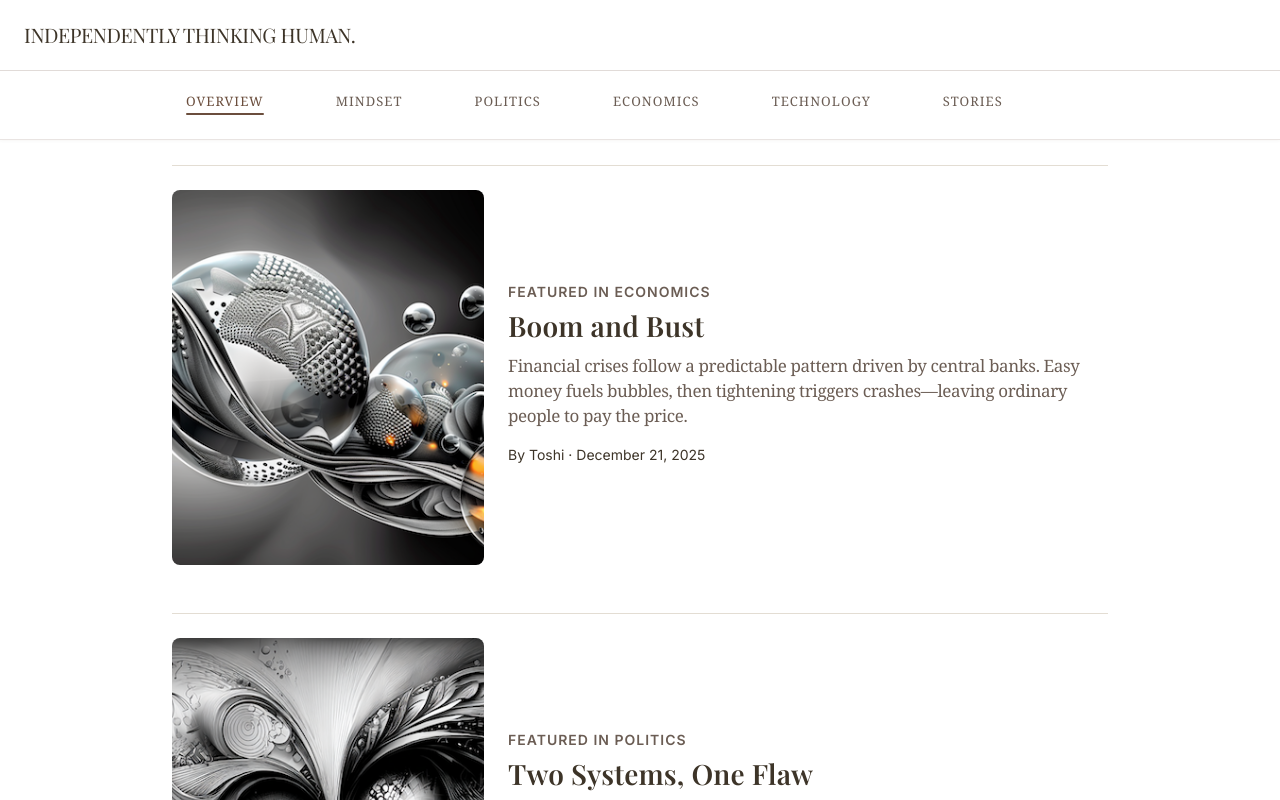
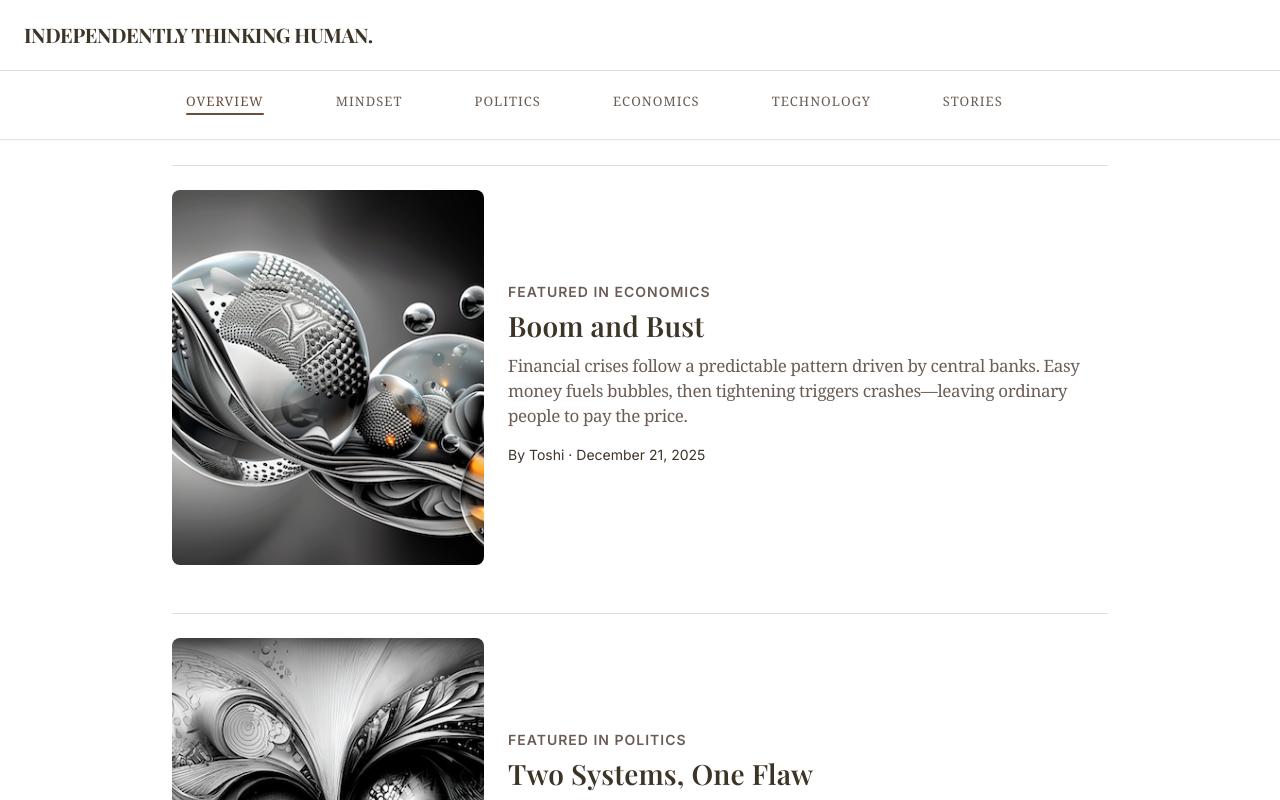
Before and after one commit to t0shido/independently-thinking-human-vercel, a React (Vite) app: page /library in a window 1280 px wide. Shown: the top 800 px of the page. Built offline with nearby package versions, Linux system fonts and the light colour scheme.

Commit message:
Make nav brand wordmark bold

```diff
--- a/src/App.css
+++ b/src/App.css
@@ -105,7 +105,7 @@ body {
 .nav-brand {
   font-family: 'Playfair Display', Georgia, serif;
   font-size: 20px;
-  font-weight: 400;
+  font-weight: 700;
   color: var(--foreground) !important;
   text-decoration: none;
   letter-spacing: -0.02em;
```
